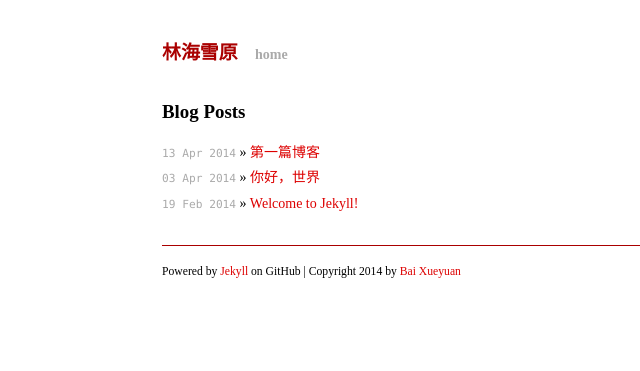
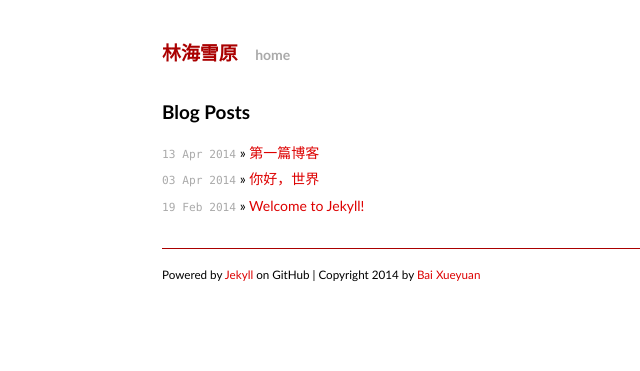
Before and after one commit to baixueyuan/jekyll, a Jekyll site: the page built from index.html, in a window 1280 px wide. Shown: the top 371 px of the page, without its empty margins (184-824 px from the left). Built offline with Jekyll 4.4.1, drawn with Linux system fonts in a browser that asks for light colours; some web fonts are replaced; Markdown is read by kramdown in place of the engine named in the settings.

Commit message:
Update main.css

```diff
--- a/css/main.css
+++ b/css/main.css
@@ -3,7 +3,7 @@
 /* Common
 /*
 /*****************************************************************************/
-
+@import url(http://fonts.googleapis.com/css?family=Galdeano);
 /* Global Reset */
 * {
   margin: 0;
@@ -12,11 +12,9 @@
 
 html, body { height: 100%; }
 
-@import url(http://fonts.googleapis.com/css?family=Galdeano);
-
 body {
   background-color: #FFF;
-  font-family: "Galdeano"/*,"Hiragino Sans GB","Microsoft YaHei",Trebuchet,"Trebuchet MS",Tahoma,"Lucida Grande","Lucida Sans Unicode",Verdana,sans-serif*/;
+  font-family: "Galdeano","Hiragino Sans GB","Microsoft YaHei",Trebuchet,"Trebuchet MS",Tahoma,"Lucida Grande","Lucida Sans Unicode",Verdana,sans-serif;
   font-size: 14px;
   text-align: center;
 }
```
